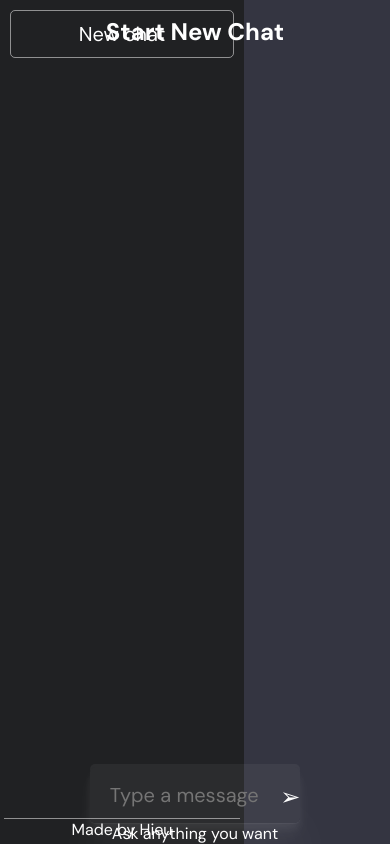
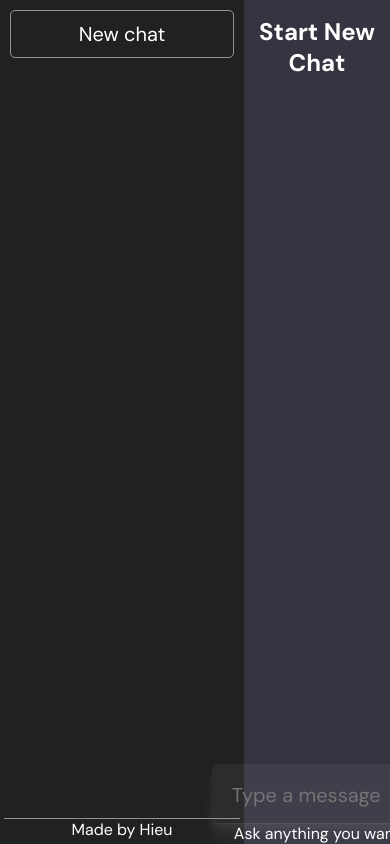
Before and after one commit to hieuminh65/LeoChatGPT, a React (Create React App) app: page / in a window 390 px wide. Built offline with nearby package versions, Linux system fonts and the light colour scheme.

Commit message:
done frontend but not responsive

```diff
--- a/src/App.js
+++ b/src/App.js
@@ -124,8 +124,6 @@ const App = () => {
           <ul className="feed" style={{ overflow: 'auto' }}>
             {currentChat.map((chatMessage, index) =>
             <li key={index}>
-              {/* <p className="role">{chatMessage.role === "user" ? chatMessage.role : null}</p>
-              <p>{chatMessage.content}</p> */}
               {chatMessage.role === 'user' ? (
                 <>
                   <p className="user"></p>
--- a/src/index.css
+++ b/src/index.css
@@ -6,13 +6,14 @@
     box-sizing: border-box;
     color: #fff;
     font-family: DM Sans, sans-serif;
-    /* outline: red 2px dashed; */
+
 }
 
 .app{
   background-color: #343541;
   display: grid;
-  grid-template-columns: 3fr auto;
+  height: 100vh;
+  width: 100vw;
 }
 
 .side-bar{
@@ -42,15 +43,14 @@ nav{
 }
 
 .main{
-  height: 100vh;
+  height: auto;
   display: flex;
+  flex-grow: 1;
+  margin-left: 244px;
   flex-direction: column;
   justify-content: space-between;
   align-items: center;
   text-align: center;
-
-  /* width: 70%; */
-
 }
 
 .main-title{
@@ -120,12 +120,20 @@ input:focus{
   cursor: pointer;
 }
 
+.feed-container{
+  background-color: #343541;
+  /* center this div */
+  display: flex;
+  flex-direction: column;
+  justify-content: center;
+  align-items: center;
+}
+
 .feed{
   overflow: scroll;
-  width: auto;
+  width: 80%;
   height: auto;
   padding: 0;
-  background-color: #343541;
 }
 
 .feed li {
@@ -160,6 +168,7 @@ input:focus{
   height: 50px;
   min-width: 100px;
   background-image: url(./assets/img/user.png);
-  background-size: cover;
+  background-size: 50%;
   background-position: center;
+  background-repeat: no-repeat;
 }
```
